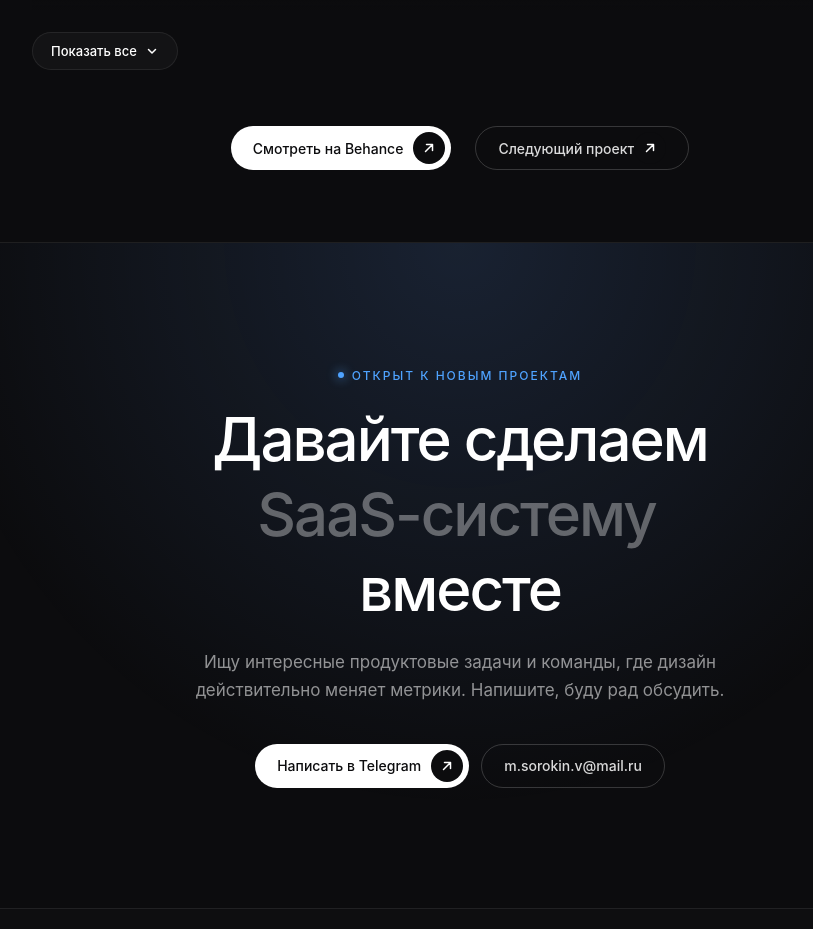
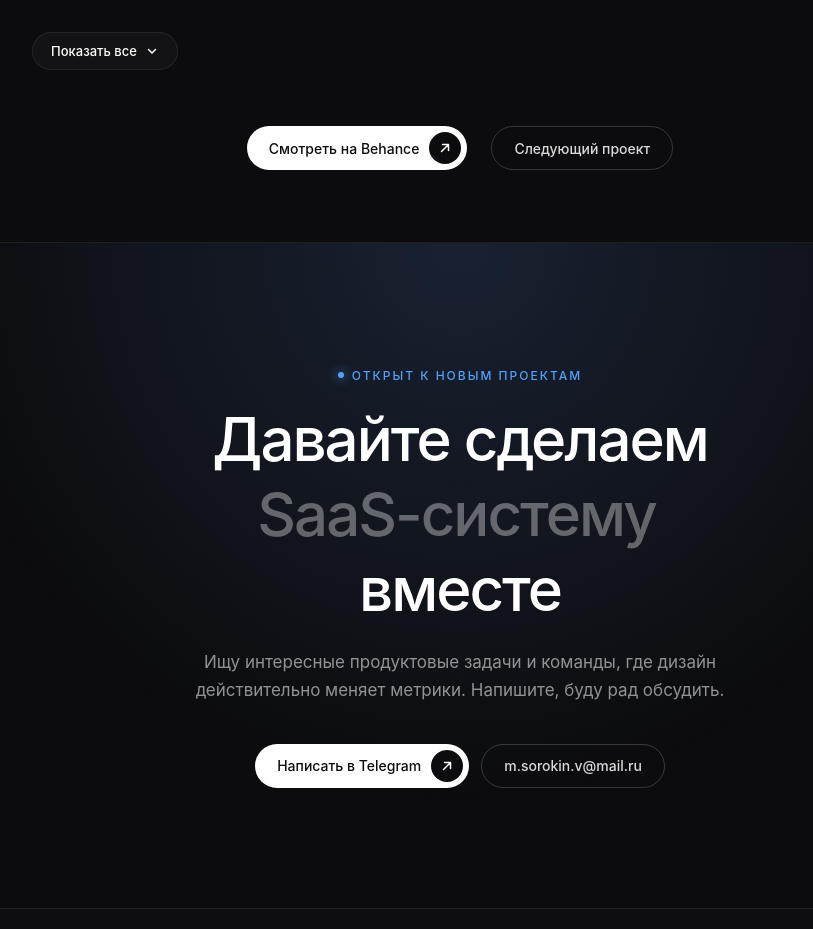
Before and after one commit to justnooob/portfolio, a Next.js app: page /projects/buildit in a window 1280 px wide. Shown: the part 943-1872 px from the top of the page, without its empty margins (180-993 px from the left). Built offline with nearby package versions, Linux system fonts and the light colour scheme.

Commit message:
Next Proj Remove Arrow

```diff
--- a/app/projects/[slug]/ProjectPageClient.tsx
+++ b/app/projects/[slug]/ProjectPageClient.tsx
@@ -280,11 +280,6 @@ export default function ProjectPageClient({ slug }: { slug: string }) {
           {nextProject && (
             <Link href={`/projects/${nextProject.slug}`} className="btn-secondary">
               {locale === 'ru' ? 'Следующий проект' : 'Next project'}
-              <span className="btn-cta-ico-wrap">
-                <svg width="14" height="14" viewBox="0 0 14 14" fill="none" xmlns="http://www.w3.org/2000/svg">
-                  <path d="M3.5 10.5L10.5 3.5M10.5 3.5H4.5M10.5 3.5V9.5" stroke="currentColor" strokeWidth="1.5" strokeLinecap="round" strokeLinejoin="round"/>
-                </svg>
-              </span>
             </Link>
           )}
         </div>
```
